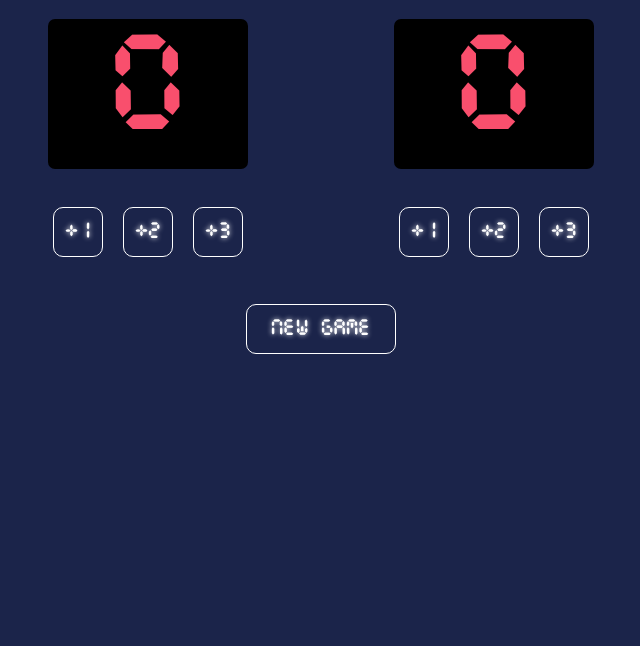
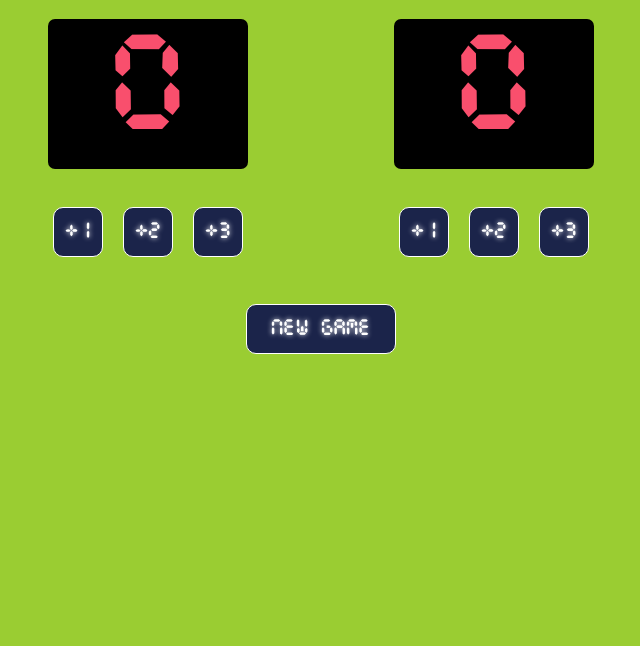
Before and after one commit to theman1811/scoreboard-scrimba, a plain HTML site: page index.html in a window 1280 px wide. Shown: the part 154-800 px from the top of the page, without its empty margins (319-959 px from the left). Drawn offline with Linux system fonts and the light colour scheme.

Commit message:
background color modified
#1B244A => yellowgreen

```diff
--- a/styles.css
+++ b/styles.css
@@ -1,5 +1,5 @@
 body{
-    background-color: #1B244A;
+    background-color: yellowgreen;
 }
 
 #game{
```
